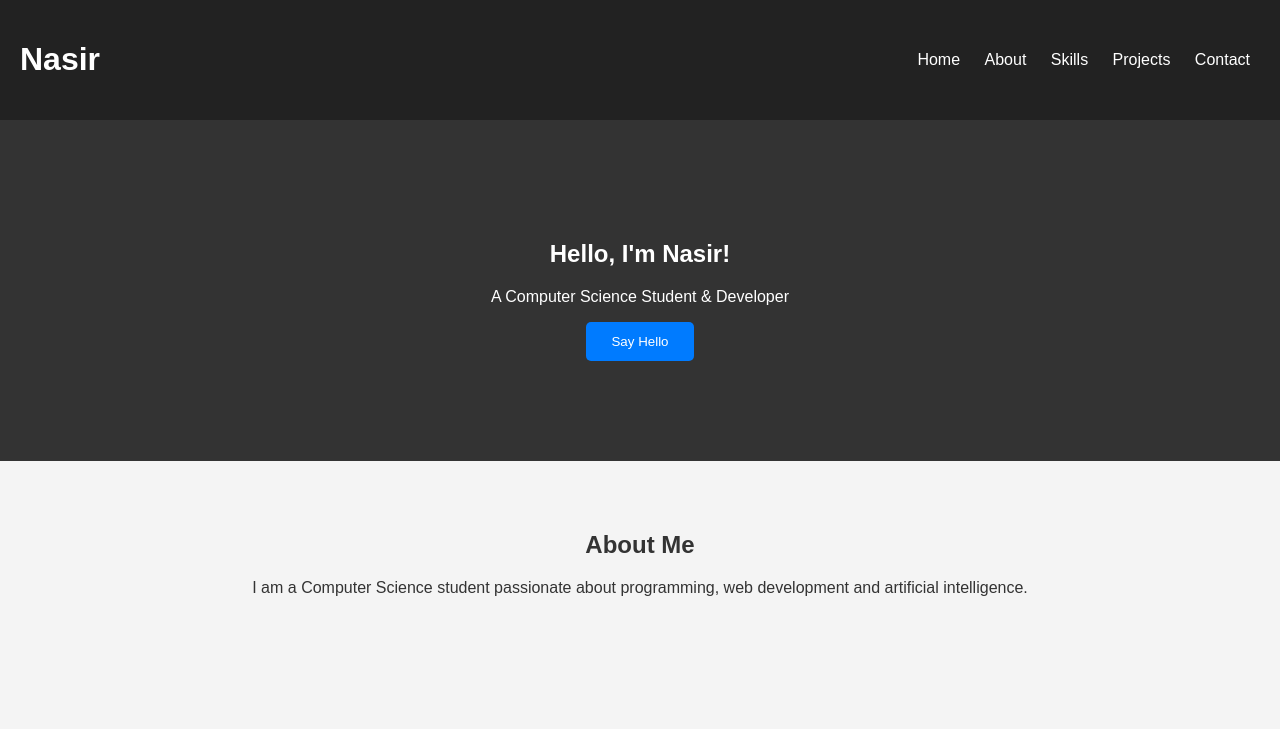
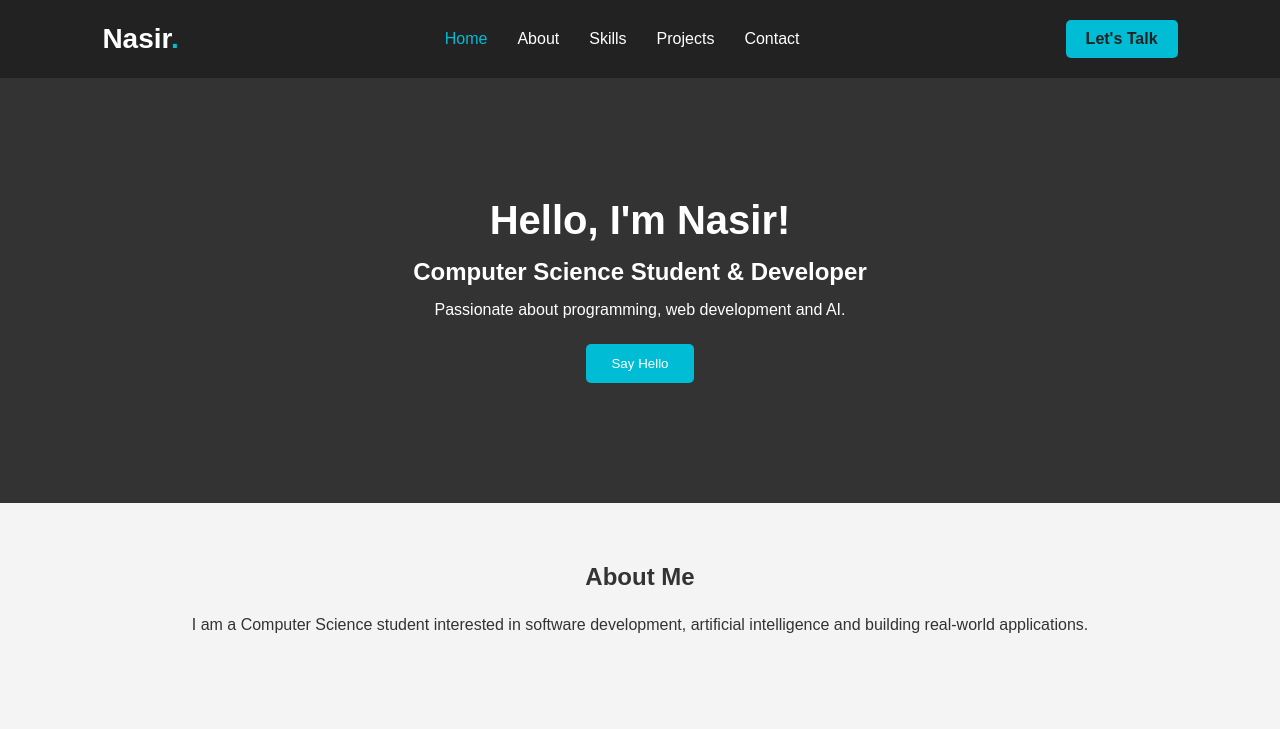
Before and after one commit to manasir747/GitHub-practical-test, a plain HTML site: page index.html in a window 1280 px wide. Shown: the top 729 px of the page. Drawn offline with Linux system fonts and the light colour scheme.

Commit message:
feat: redesign portfolio layout and styling for enhanced UI

```diff
--- a/index.html
+++ b/index.html
@@ -1,40 +1,69 @@
 <!DOCTYPE html>
-<html>
+<html lang="en">
 
 <head>
-    <title>My Portfolio</title>
+    <meta charset="UTF-8">
+    <meta name="viewport" content="width=device-width, initial-scale=1.0">
+    <title>Nasir | Portfolio</title>
+
     <link rel="stylesheet" href="styles.css">
 </head>
 
 <body>
 
-    <header>
-        <h1>Nasir</h1>
-        <nav>
-            <a href="#home">Home</a>
+    <!-- Header Navbar -->
+    <header class="header">
+
+        <div class="logo">
+            <h2>Nasir<span>.</span></h2>
+        </div>
+
+        <nav class="navbar">
+            <a href="#home" class="active">Home</a>
             <a href="#about">About</a>
             <a href="#skills">Skills</a>
             <a href="#projects">Projects</a>
             <a href="#contact">Contact</a>
         </nav>
+
+        <a href="#contact" class="hire-btn">Let's Talk</a>
+
     </header>
 
+
+    <!-- Home Section -->
     <section id="home">
-        <h2>Hello, I'm Nasir!</h2>
-        <p>A Computer Science Student & Developer</p>
+
+        <h1>Hello, I'm Nasir!</h1>
+
+        <h2>Computer Science Student & Developer</h2>
+
+        <p>Passionate about programming, web development and AI.</p>
+
         <button onclick="showMessage()">Say Hello</button>
+
     </section>
 
+
+    <!-- About Section -->
     <section id="about">
+
         <h2>About Me</h2>
+
         <p>
-            I am a Computer Science student passionate about
-            programming, web development and artificial intelligence.
+            I am a Computer Science student interested in
+            software development, artificial intelligence
+            and building real-world applications.
         </p>
+
     </section>
 
+
+    <!-- Skills Section -->
     <section id="skills">
+
         <h2>My Skills</h2>
+
         <ul>
             <li>HTML</li>
             <li>CSS</li>
@@ -42,9 +71,13 @@
             <li>Python</li>
             <li>C++</li>
         </ul>
+
     </section>
 
+
+    <!-- Projects Section -->
     <section id="projects">
+
         <h2>My Projects</h2>
 
         <div class="project">
@@ -61,18 +94,27 @@
             <h3>RAG Agent</h3>
             <p>A Retrieval-Augmented Generation application.</p>
         </div>
+
     </section>
 
+
+    <!-- Contact Section -->
     <section id="contact">
+
         <h2>Contact Me</h2>
-        <p>Email: ma.nasir747@gmail.com</p>
-        <p>GitHub: github.com/manasir747</p>
-        <p>LinkedIn: https://www.linkedin.com/in/mohammed-nasir-9a847a284/</p>
+
+        <p>Email: yourname@example.com</p>
+        <p>GitHub: github.com/yourusername</p>
+        <p>LinkedIn: linkedin.com/in/yourusername</p>
+
     </section>
 
+
+    <!-- Footer -->
     <footer>
         <p>© 2026 Nasir. All Rights Reserved.</p>
     </footer>
+
 
     <script src="script.js"></script>
 
--- a/styles.css
+++ b/styles.css
@@ -1,73 +1,193 @@
+/* General Styling */
+
+* {
+    margin: 0;
+    padding: 0;
+    box-sizing: border-box;
+}
+
+html {
+    scroll-behavior: smooth;
+}
+
 body {
     font-family: Arial, sans-serif;
-    margin: 0;
     background-color: #f4f4f4;
     color: #333;
 }
 
-header {
-    background-color: #222;
-    color: white;
-    padding: 20px;
+
+/* Header Navbar */
+
+.header {
     display: flex;
     justify-content: space-between;
     align-items: center;
+    padding: 20px 8%;
+    background-color: #222;
+    color: white;
 }
 
-nav a {
+.logo h2 {
+    font-size: 28px;
+}
+
+.logo span {
+    color: #00bcd4;
+}
+
+.navbar {
+    display: flex;
+    gap: 30px;
+}
+
+.navbar a {
     color: white;
     text-decoration: none;
-    margin: 10px;
+    font-size: 16px;
+    transition: 0.3s;
 }
 
-section {
-    padding: 50px;
-    text-align: center;
+.navbar a:hover,
+.navbar a.active {
+    color: #00bcd4;
 }
+
+.hire-btn {
+    background-color: #00bcd4;
+    color: #222;
+    padding: 10px 20px;
+    border-radius: 5px;
+    text-decoration: none;
+    font-weight: bold;
+    transition: 0.3s;
+}
+
+.hire-btn:hover {
+    background-color: white;
+}
+
+
+/* Home Section */
 
 #home {
     background-color: #333;
     color: white;
-    padding: 100px 20px;
+    text-align: center;
+    padding: 120px 20px;
 }
+
+#home h1 {
+    font-size: 40px;
+    margin-bottom: 15px;
+}
+
+#home h2 {
+    margin-bottom: 15px;
+}
+
+#home p {
+    margin-bottom: 25px;
+}
+
+
+/* Button */
 
 button {
     padding: 12px 25px;
-    background-color: #007bff;
+    background-color: #00bcd4;
     color: white;
     border: none;
+    border-radius: 5px;
     cursor: pointer;
-    border-radius: 5px;
 }
 
 button:hover {
-    background-color: #0056b3;
+    background-color: #008fa1;
 }
+
+
+/* Common Sections */
+
+section {
+    padding: 60px 20px;
+    text-align: center;
+}
+
+section h2 {
+    margin-bottom: 25px;
+}
+
+
+/* Skills */
 
 ul {
     list-style: none;
-    padding: 0;
 }
 
 li {
     display: inline-block;
     background-color: #ddd;
-    padding: 10px 20px;
+    padding: 12px 20px;
     margin: 5px;
     border-radius: 5px;
 }
 
+
+/* Projects */
+
 .project {
     background-color: white;
-    padding: 20px;
+    padding: 25px;
     margin: 15px auto;
     max-width: 500px;
     border-radius: 8px;
+    box-shadow: 0 2px 8px rgba(0, 0, 0, 0.1);
 }
+
+.project h3 {
+    margin-bottom: 10px;
+}
+
+
+/* Contact */
+
+#contact {
+    background-color: #e9e9e9;
+}
+
+
+/* Footer */
 
 footer {
     background-color: #222;
     color: white;
     text-align: center;
-    padding: 15px;
+    padding: 20px;
 }
+
+
+/* Responsive Navbar */
+
+@media (max-width: 768px) {
+
+    .header {
+        flex-direction: column;
+        gap: 20px;
+    }
+
+    .navbar {
+        flex-wrap: wrap;
+        justify-content: center;
+        gap: 15px;
+    }
+
+    .hire-btn {
+        margin-top: 5px;
+    }
+
+    #home h1 {
+        font-size: 30px;
+    }
+
+}
```
